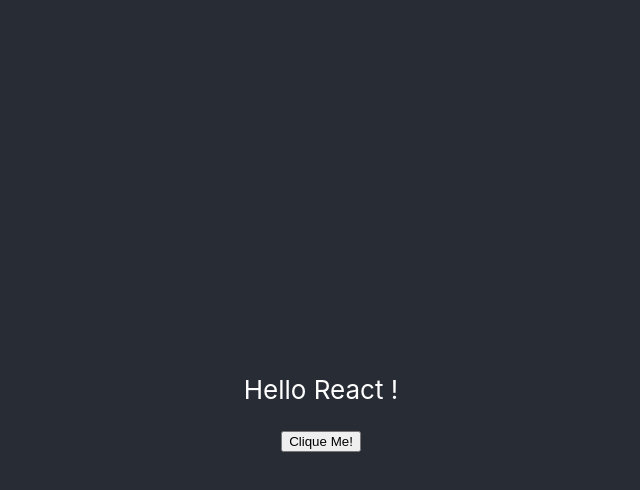
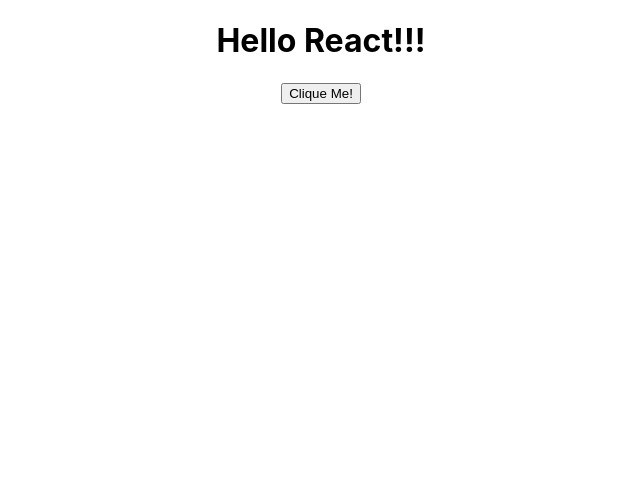
Before and after one commit to rramires/tutoriais, a React (Create React App) app in the folder react_app/: page / in a window 1280 px wide. Shown: the top 490 px of the page, without its empty margins (319-959 px from the left). Built offline with nearby package versions, Linux system fonts and the light colour scheme.

Commit message:
Criado component Header e adicionado na App

```diff
--- a/react_app/src/App.js
+++ b/react_app/src/App.js
@@ -1,5 +1,7 @@
 import logo from './logo.svg';
 import './App.css';
+// import
+import Header from './Header';
 
 function handleButtonClick(){
   alert('Clicou!!!');
@@ -8,10 +10,8 @@ function handleButtonClick(){
 function App() {
   return (
     <div className="App">
-      <header className="App-header">
-        <p>Hello React !</p>
-        <input type="button" value="Clique Me!" onClick={handleButtonClick}/>
-      </header>
+      <Header/>
+      <input type="button" value="Clique Me!" onClick={handleButtonClick}/>
     </div>
   );
 }
--- /dev/null
+++ b/react_app/src/Header.js
@@ -0,0 +1,14 @@
+// Sempre importa o React
+import React from "react";
+
+// cria uma função com o mesmo nome do arquivo.js
+function Header(){
+    return(
+        // Digite aqui o HTML
+        <header>
+            <h1>Hello React!!!</h1>
+        </header>
+    )
+}
+// exporta o component
+export default Header;
```
Also changed, not shown: react_app/React.txt.
